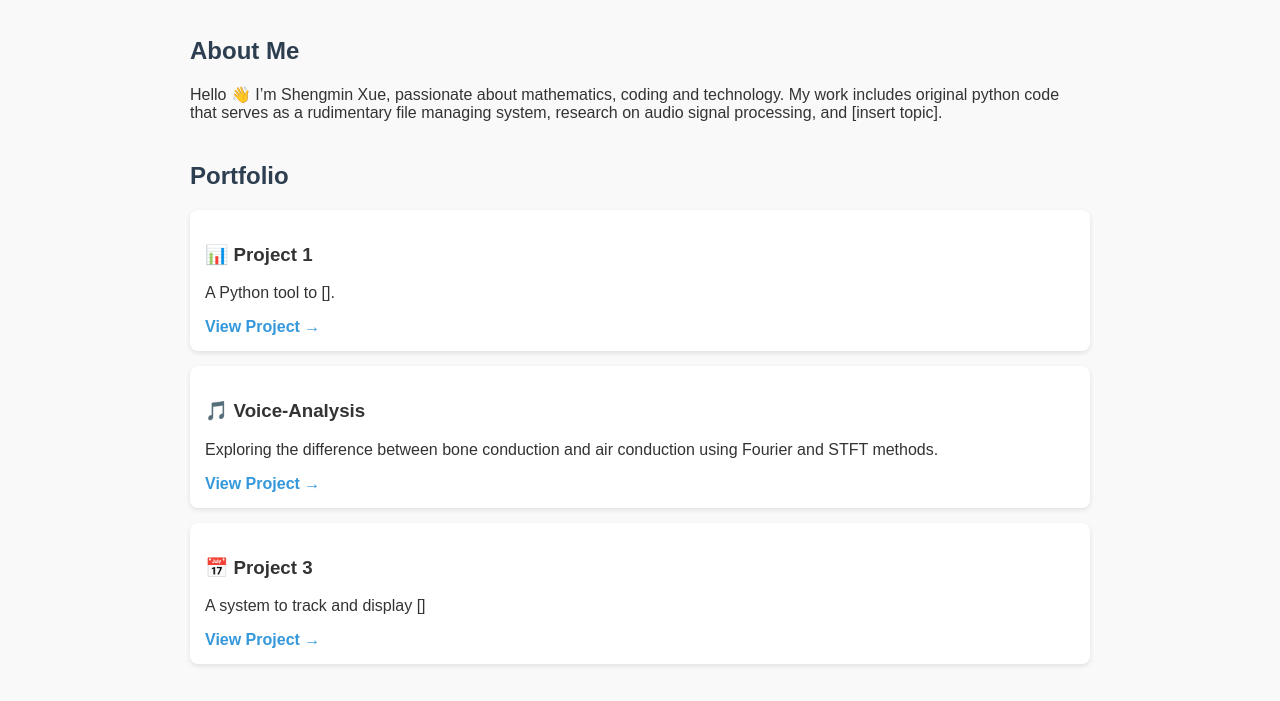
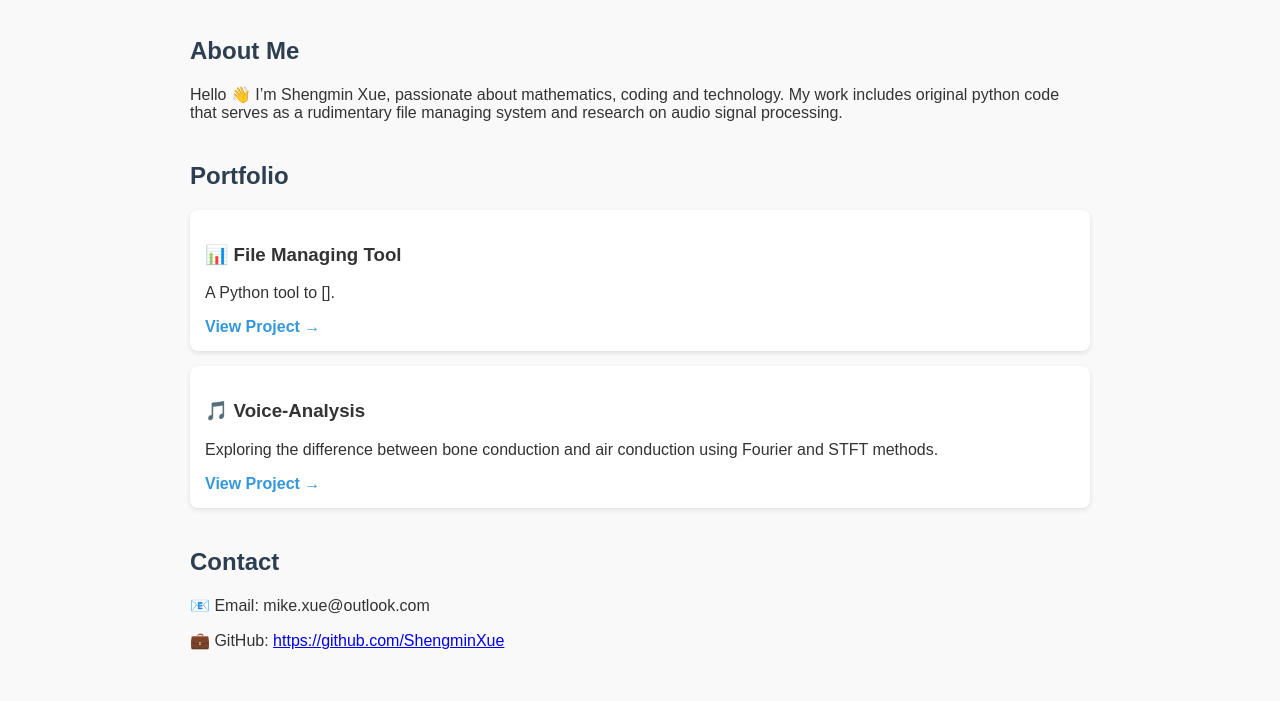
Before and after one commit to ShengminXue/mygallery, a plain HTML site: page index.html in a window 1280 px wide. Shown: the part 181-882 px from the top of the page. Drawn offline with Linux system fonts and the light colour scheme.

Commit message:
Update index.html

```diff
--- a/index.html
+++ b/index.html
@@ -100,14 +100,14 @@
     <section id="about">
       <h2>About Me</h2>
       <p>Hello 👋 I’m Shengmin Xue, passionate about mathematics, coding and technology.
-         My work includes original python code that serves as a rudimentary file managing system, research on audio signal processing, and [insert topic].</p>
+         My work includes original python code that serves as a rudimentary file managing system and research on audio signal processing.</p>
     </section>
 
     <section id="portfolio">
       <h2>Portfolio</h2>
       <div class="portfolio">
         <div class="project">
-          <h3>📊 Project 1</h3>
+          <h3>📊 File Managing Tool</h3>
           <p>A Python tool to [].</p>
           <a href="https://github.com/ShengminXue/FileManaging" target="_blank">View Project →</a>
         </div>
@@ -116,12 +116,6 @@
           <h3>🎵 Voice-Analysis</h3>
           <p>Exploring the difference between bone conduction and air conduction using Fourier and STFT methods.</p>
           <a href="https://github.com/ShengminXue/BoneConduction" target="_blank">View Project →</a>
-        </div>
-
-        <div class="project">
-          <h3>📅 Project 3</h3>
-          <p>A system to track and display []</p>
-          <a href="https://github.com/yourusername/Earnings-Tracker" target="_blank">View Project →</a>
         </div>
 
 
```
